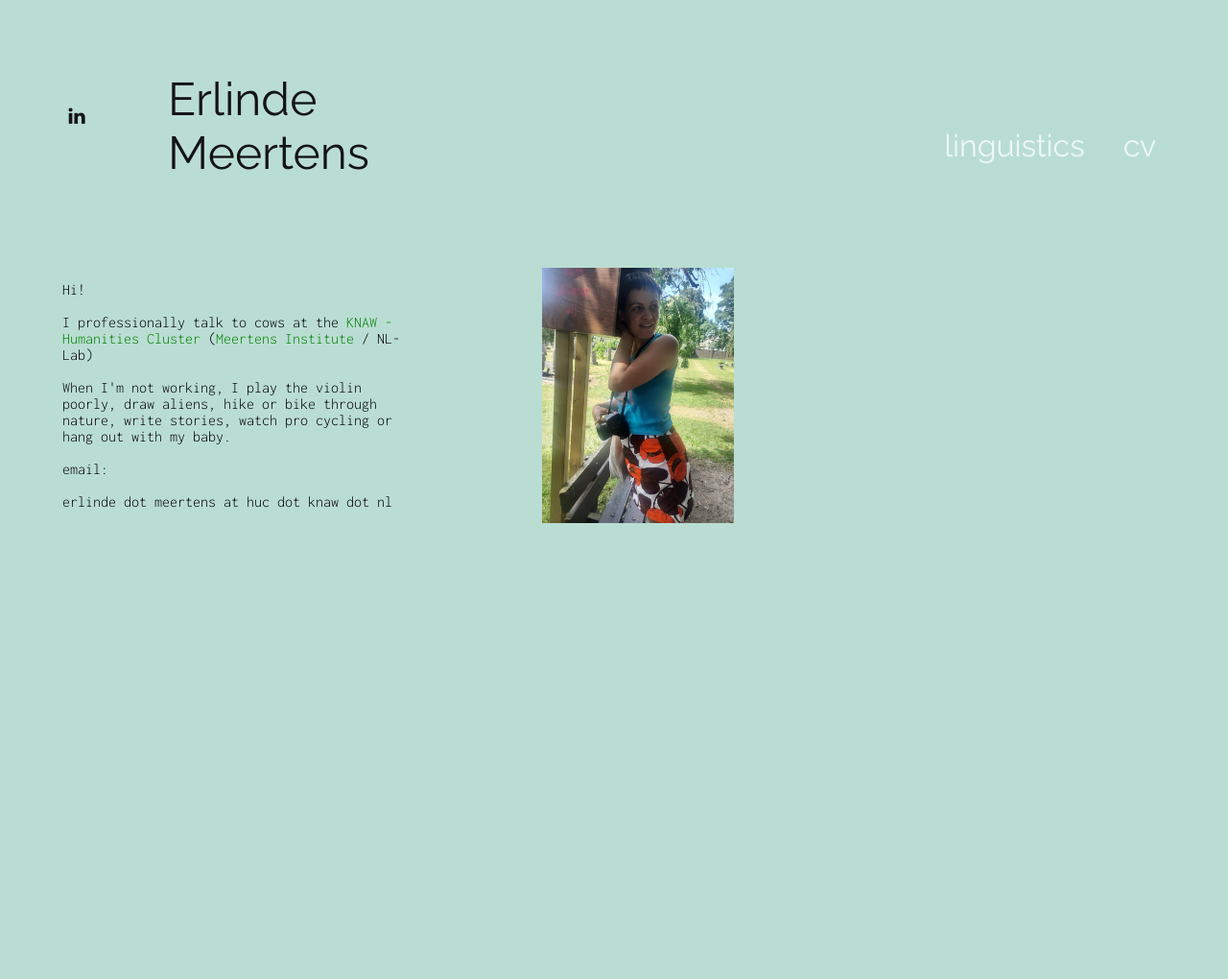
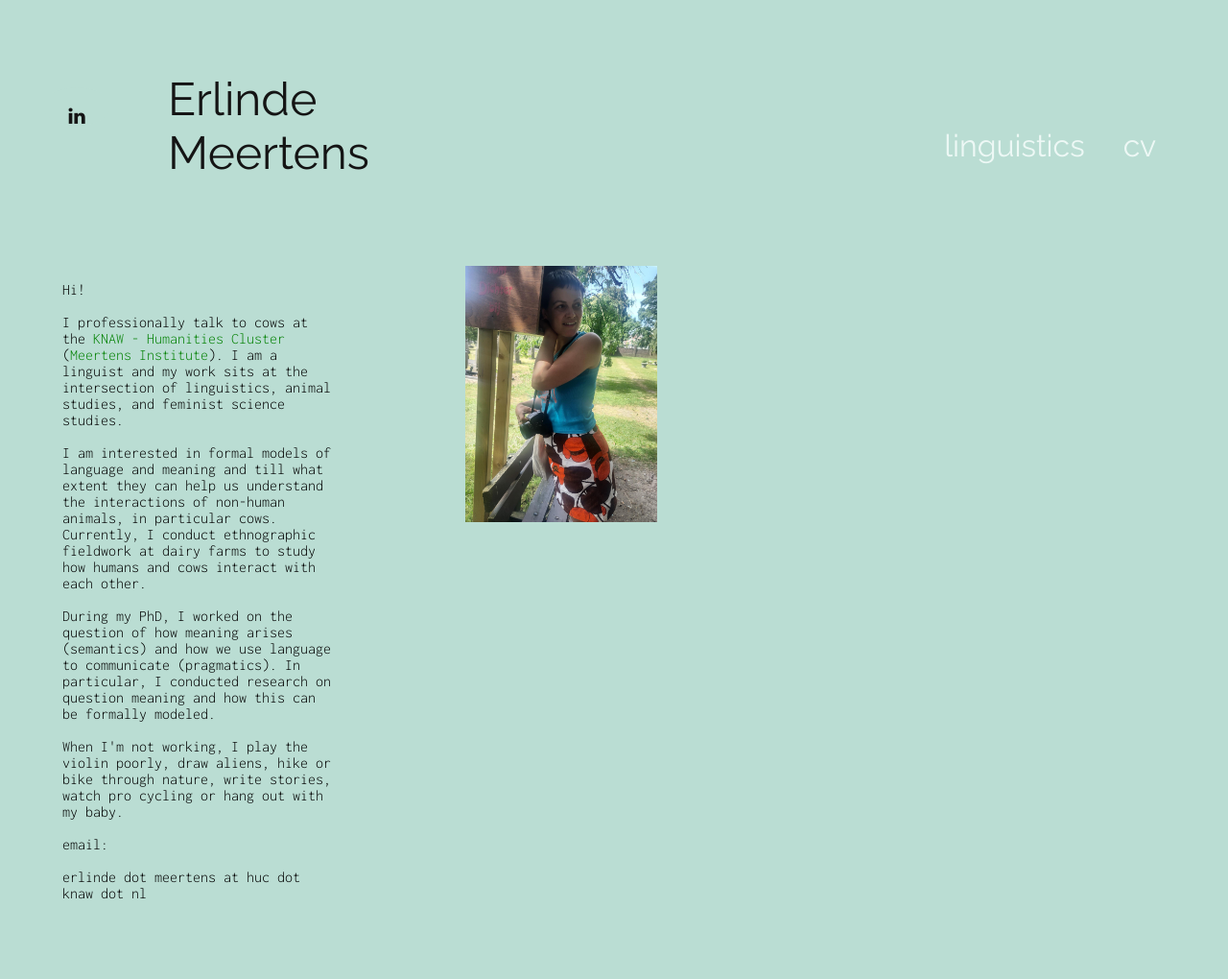
Before and after one commit to emeertens/personal, a Jekyll site: the page built from index.md, in a window 1280 px wide. Shown: the whole page at 96% size. Built offline with Jekyll 4.4.1, drawn with Linux system fonts in a browser that asks for light colours; before the commit the page ends 900 px from its top, so only the background shows below that.

Commit message:
Adjust homepage layout: make text wider (70%) and shift picture to the right

```diff
--- a/index.md
+++ b/index.md
@@ -3,9 +3,10 @@
 layout: home
 ---
 
-<div>
-<p>Hi!<br> <br> I professionally talk to cows at the  <a href="https://huc.knaw.nl/" style="color: green;" target="_blank">KNAW - Humanities Cluster</a> (<a href="https://meertens.knaw.nl/en/" style="color: green;" target="_blank">Meertens Institute</a> / NL-Lab)
-
+<div style="display: inline-block; width: 70%; vertical-align: top; margin-right: 20px;">
+<p>Hi!<br> <br> I professionally talk to cows at the  <a href="https://huc.knaw.nl/" style="color: green;" target="_blank">KNAW - Humanities Cluster</a> (<a href="https://meertens.knaw.nl/en/" style="color: green;" target="_blank">Meertens Institute</a>). I am a linguist and my work sits at the intersection of linguistics, animal studies, and feminist science studies. <br> <br>
+I am interested in formal models of language and meaning and till what extent they can help us understand the interactions of non-human animals, in particular cows. Currently, I conduct ethnographic fieldwork at dairy farms to study how humans and cows interact with each other. <br> <br>
+During my PhD, I worked on the question of how meaning arises (semantics) and how we use language to communicate (pragmatics). In particular, I conducted research on question meaning and how this can be formally modeled.
 
 <br> <br>
 When I'm not working, I play the violin poorly, draw aliens, hike or bike through nature, write stories, watch pro cycling or hang out with my baby.
@@ -15,6 +16,6 @@
 erlinde dot meertens at huc dot knaw dot nl</p>
 </div>
 
-<div>
+<div style="display: inline-block; vertical-align: top;">
 <img src="images/pic.jpg" alt="me" width="200">
 </div>
```
